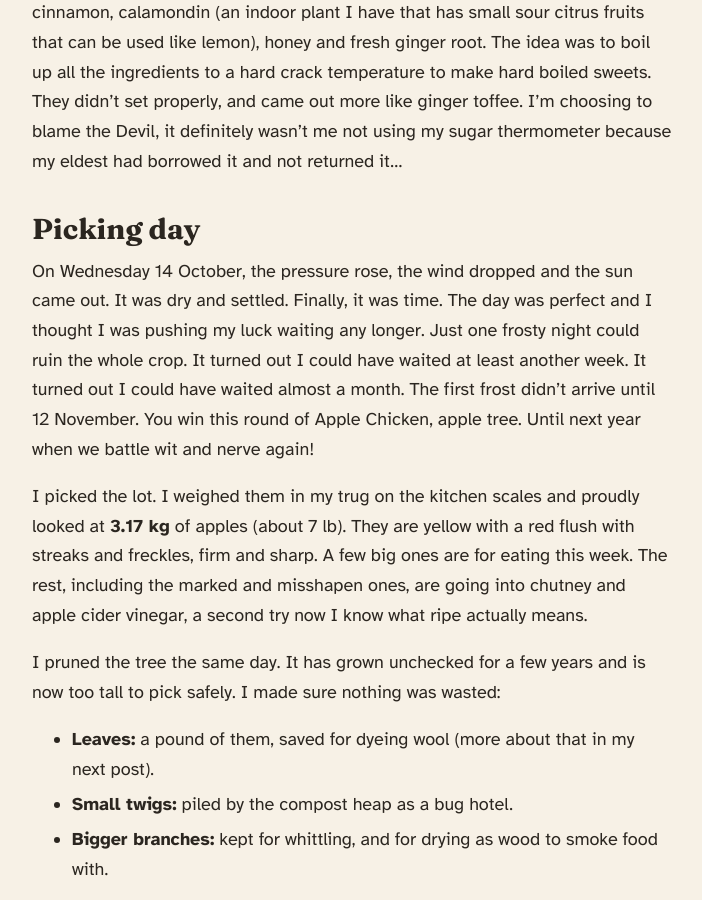
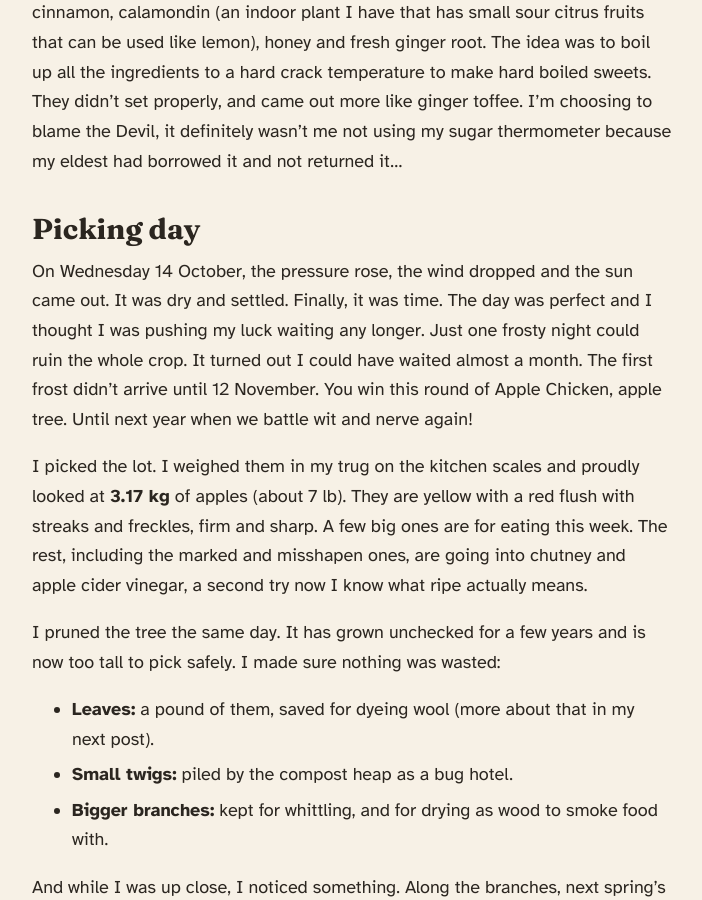
Before and after one commit to spinner77/spinner77.github.io, a Jekyll site: the page built from _posts/2026-12-07-apple-chicken.md, in a window 1280 px wide and 900 px high, scrolled down 1870 px. Shown: the whole window, without its empty margins (88-790 px from the left). Built offline with Jekyll 4.4.1, drawn with Linux system fonts in a browser that asks for light colours.

Commit message:
Edit picking day description for clarity
Removed redundant phrase about waiting for frost.

```diff
--- a/_posts/2026-12-07-apple-chicken.md
+++ b/_posts/2026-12-07-apple-chicken.md
@@ -36,7 +36,7 @@ While I waited, I read up on old English folklore. In the old calendar, Michaelm
 
 ## Picking day
 
-On Wednesday 14 October, the pressure rose, the wind dropped and the sun came out. It was dry and settled. Finally, it was time. The day was perfect and I thought I was pushing my luck waiting any longer. Just one frosty night could ruin the whole crop. It turned out I could have waited at least another week. It turned out I could have waited almost a month. The first frost didn’t arrive until 12 November. You win this round of Apple Chicken, apple tree.  Until next year when we battle wit and nerve again!
+On Wednesday 14 October, the pressure rose, the wind dropped and the sun came out. It was dry and settled. Finally, it was time. The day was perfect and I thought I was pushing my luck waiting any longer. Just one frosty night could ruin the whole crop.  It turned out I could have waited almost a month. The first frost didn’t arrive until 12 November. You win this round of Apple Chicken, apple tree.  Until next year when we battle wit and nerve again!
 
 I picked the lot. I weighed them in my trug on the kitchen scales and proudly looked at **3.17 kg** of apples (about 7 lb). They are yellow with a red flush with streaks and freckles, firm and sharp. A few big ones are for eating this week. The rest, including the marked and misshapen ones, are going into chutney and apple cider vinegar, a second try now I know what ripe actually means.
 
```
